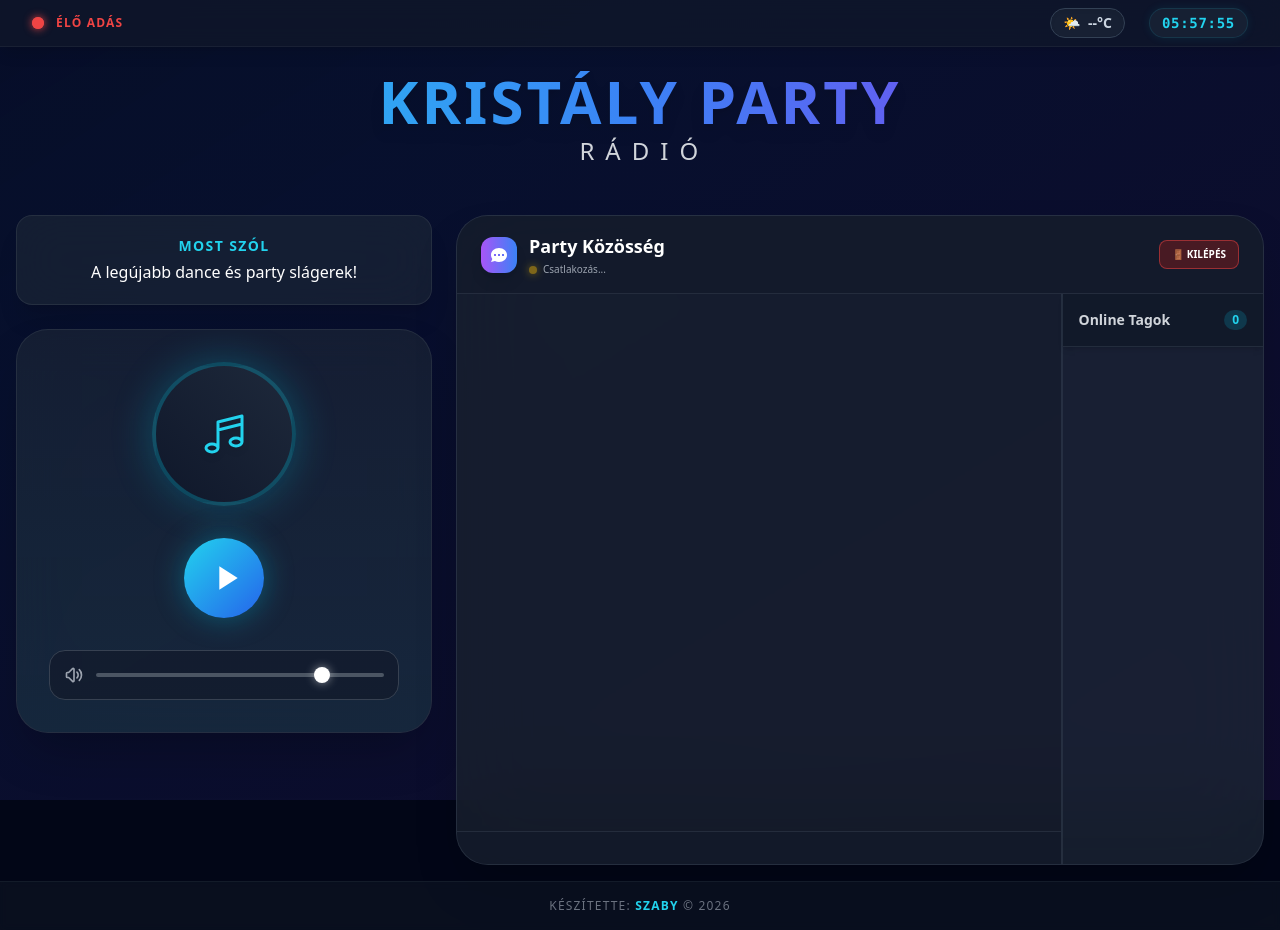
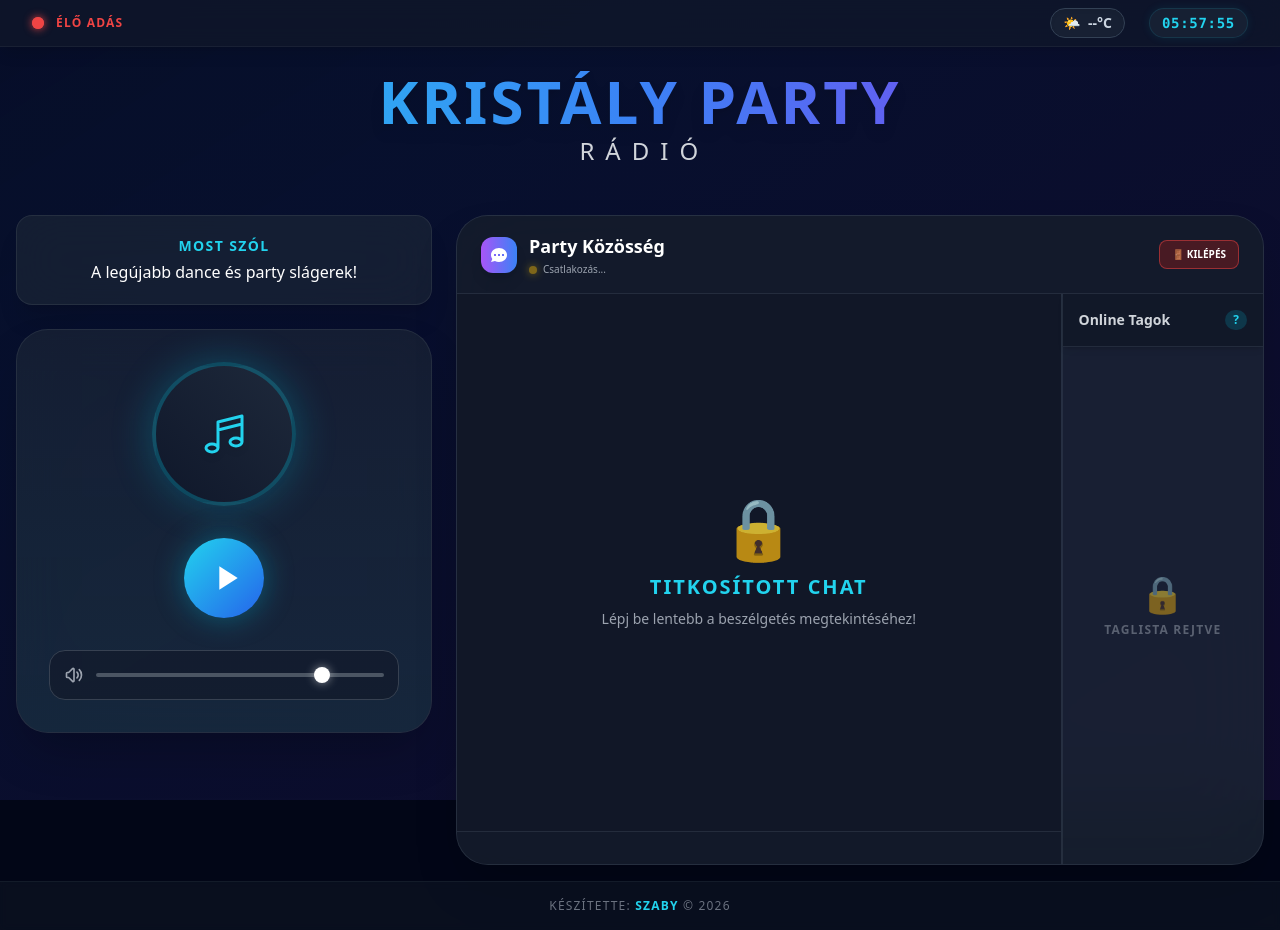
Before and after one commit to G0KU0/krist-ly-party-r-di-, a website: page public/index.html in a window 1280 px wide. Drawn offline with nearby package versions, Linux system fonts and the light colour scheme; no server answers.

Commit message:
Update online count display and add overlay for chat

```diff
--- a/public/index.html
+++ b/public/index.html
@@ -217,7 +217,7 @@
                         <button id="logout-btn" onclick="logout()" class="hidden lg:flex bg-red-900/50 hover:bg-red-600 border border-red-500/50 px-3 py-1.5 rounded-lg text-[10px] font-bold uppercase transition-colors items-center">🚪 Kilépés</button>
                         <button id="mobile-users-toggle" class="lg:hidden flex items-center gap-2 bg-gray-800 hover:bg-gray-700 px-3 py-1.5 rounded-lg border border-gray-600 transition-colors z-30">
                             <span class="text-xs font-bold text-gray-300">👥 Tagok</span>
-                            <span id="mobile-online-count" class="bg-cyan-500 text-gray-900 text-[10px] font-black px-1.5 py-0.5 rounded-full">0</span>
+                            <span id="mobile-online-count" class="bg-cyan-500 text-gray-900 text-[10px] font-black px-1.5 py-0.5 rounded-full">?</span>
                         </button>
                     </div>
                 </div>
@@ -226,8 +226,17 @@
 
                 <div class="flex flex-grow overflow-hidden relative">
                     <div class="flex flex-col flex-grow w-full lg:w-3/4 relative border-r border-gray-700/50 z-10">
-                        <div id="messages-container" class="flex-grow p-3 sm:p-5 overflow-y-auto custom-scroll flex flex-col gap-4 relative bg-black/10 pb-12"></div>
-                        <div id="typing-indicator" class="absolute bottom-[80px] sm:bottom-[90px] left-4 sm:left-6 text-[10px] sm:text-[11px] bg-gray-900/90 px-3 py-1.5 rounded-full text-cyan-400 italic font-medium hidden shadow-lg border border-cyan-500/30 z-20">Valaki éppen ír...</div>
+
+                        <div class="flex-grow relative flex flex-col overflow-hidden">
+                            <div id="unauth-overlay" class="absolute inset-0 z-30 flex flex-col items-center justify-center bg-gray-900/95 backdrop-blur-md">
+                                <span class="text-5xl sm:text-6xl mb-4 opacity-80">🔒</span>
+                                <h2 class="text-lg sm:text-xl font-black text-cyan-400 mb-2 tracking-widest uppercase text-center">Titkosított Chat</h2>
+                                <p class="text-gray-400 text-xs sm:text-sm text-center px-4">Lépj be lentebb a beszélgetés megtekintéséhez!</p>
+                            </div>
+
+                            <div id="messages-container" class="flex-grow p-3 sm:p-5 overflow-y-auto custom-scroll flex flex-col gap-4 relative bg-black/10 pb-12"></div>
+                            <div id="typing-indicator" class="absolute bottom-[20px] left-4 sm:left-6 text-[10px] sm:text-[11px] bg-gray-900/90 px-3 py-1.5 rounded-full text-cyan-400 italic font-medium hidden shadow-lg border border-cyan-500/30 z-20">Valaki éppen ír...</div>
+                        </div>
 
                         <div class="bg-gray-900/60 p-3 sm:p-4 shrink-0 border-t border-gray-700/50 relative z-20">
 
@@ -287,9 +296,14 @@
                                 <svg xmlns="http://www.w3.org/2000/svg" class="h-5 w-5" fill="none" viewBox="0 0 24 24" stroke="currentColor"><path stroke-linecap="round" stroke-linejoin="round" stroke-width="2" d="M6 18L18 6M6 6l12 12" /></svg>
                             </button>
                             <button onclick="logout()" class="lg:hidden ml-auto mr-2 bg-red-900/50 hover:bg-red-600 border border-red-500/50 px-2 py-1 rounded text-[10px] font-bold uppercase transition-colors hidden" id="mobile-logout">🚪 Kilépés</button>
-                            <span id="online-count" class="hidden lg:inline-block bg-cyan-500/20 text-cyan-400 px-2 py-0.5 rounded-full text-xs font-bold">0</span>
+                            <span id="online-count" class="hidden lg:inline-block bg-cyan-500/20 text-cyan-400 px-2 py-0.5 rounded-full text-xs font-bold">?</span>
                         </div>
-                        <div id="online-users-sidebar" class="flex-grow overflow-y-auto custom-scroll p-3 flex flex-col gap-2 relative bg-gray-900/50 lg:bg-transparent"></div>
+                        <div id="online-users-sidebar" class="flex-grow overflow-y-auto custom-scroll p-3 flex flex-col gap-2 relative bg-gray-900/50 lg:bg-transparent">
+                            <div class="flex flex-col items-center justify-center h-full opacity-50">
+                                <span class="text-4xl mb-2">🔒</span>
+                                <span class="text-xs text-gray-400 text-center uppercase tracking-widest font-bold">Taglista Rejtve</span>
+                            </div>
+                        </div>
                     </div>
 
                 </div>
```
